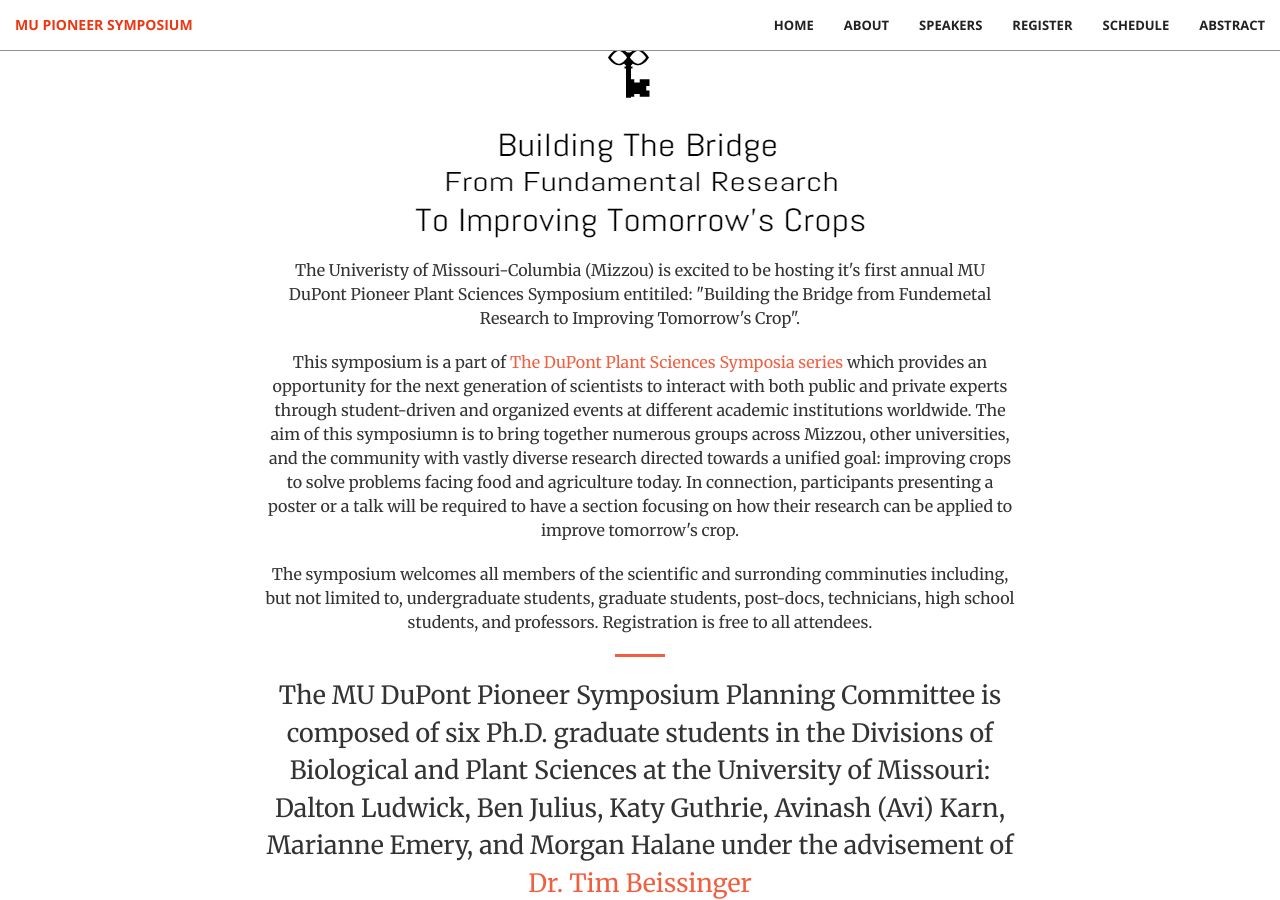
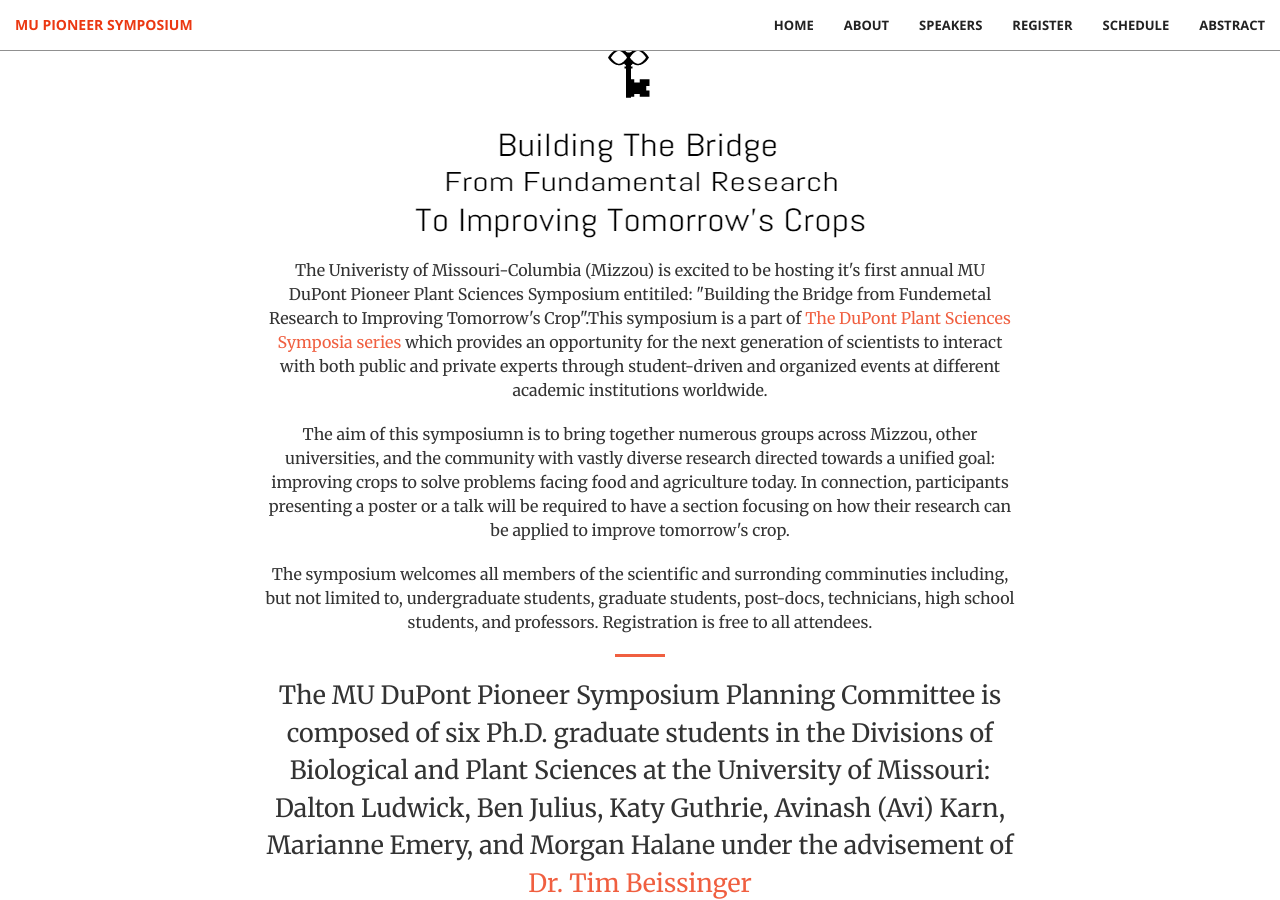
Before and after one commit to mupioneersymposium/mupioneersymposium.github.io, a Jekyll site: the page built from index.html, in a window 1280 px wide and 900 px high, scrolled down 1430 px. Built offline with Jekyll 4.4.1, drawn with Linux system fonts in a browser that asks for light colours; part of the change alters nothing that is shown.

```diff
--- a/_includes/about-brief.html
+++ b/_includes/about-brief.html
@@ -5,8 +5,8 @@
                 <h2 class="section-heading">About the Symposium</h2>
                 <hr class="light">
                 <p><img src="/img/logo.png" alt="MU Pioneer Symposium Logo" style="max-width: 90%;"></p>
-<p>The Univeristy of Missouri-Columbia (Mizzou) is excited to be hosting it's first annual MU DuPont Pioneer Plant Sciences Symposium entitiled: "Building the Bridge from Fundemetal Research to Improving Tomorrow's Crop".</p>
-<p>This symposium is a part of <a href="https://www.pioneer.com/home/site/about/research/PlantSciSymposiaSeries/">The DuPont Plant Sciences Symposia series </a> which provides an opportunity for the next generation of scientists to interact with both public and private experts through student-driven and organized events at different academic institutions worldwide. The aim of this symposiumn is to bring together numerous groups across Mizzou, other universities, and the community with vastly diverse research directed towards a unified goal: improving crops to solve problems facing food and agriculture today. In connection, participants presenting a poster or a talk will  be required to have a section focusing on how their research can be applied to improve tomorrow's crop.</p>
+<p>The Univeristy of Missouri-Columbia (Mizzou) is excited to be hosting it's first annual MU DuPont Pioneer Plant Sciences Symposium entitiled: "Building the Bridge from Fundemetal Research to Improving Tomorrow's Crop".This symposium is a part of <a href="https://www.pioneer.com/home/site/about/research/PlantSciSymposiaSeries/">The DuPont Plant Sciences Symposia series </a> which provides an opportunity for the next generation of scientists to interact with both public and private experts through student-driven and organized events at different academic institutions worldwide.</p>
+<p> The aim of this symposiumn is to bring together numerous groups across Mizzou, other universities, and the community with vastly diverse research directed towards a unified goal: improving crops to solve problems facing food and agriculture today. In connection, participants presenting a poster or a talk will  be required to have a section focusing on how their research can be applied to improve tomorrow's crop.</p>
 <p>The symposium welcomes all members of the scientific and surronding comminuties including, but not limited to, undergraduate students, graduate students, post-docs, technicians, high school students, and professors. Registration is free to all attendees. </p>
 <hr>
                 <p style="font-size:25px">The MU DuPont Pioneer Symposium Planning Committee is composed of six Ph.D. graduate students in the Divisions of Biological and Plant Sciences at the University of Missouri: Dalton Ludwick, Ben Julius, Katy Guthrie, Avinash (Avi) Karn, Marianne Emery, and Morgan Halane under the advisement of <a href="http://beissingerlab.org/">Dr. Tim Beissinger</a></p>
```
